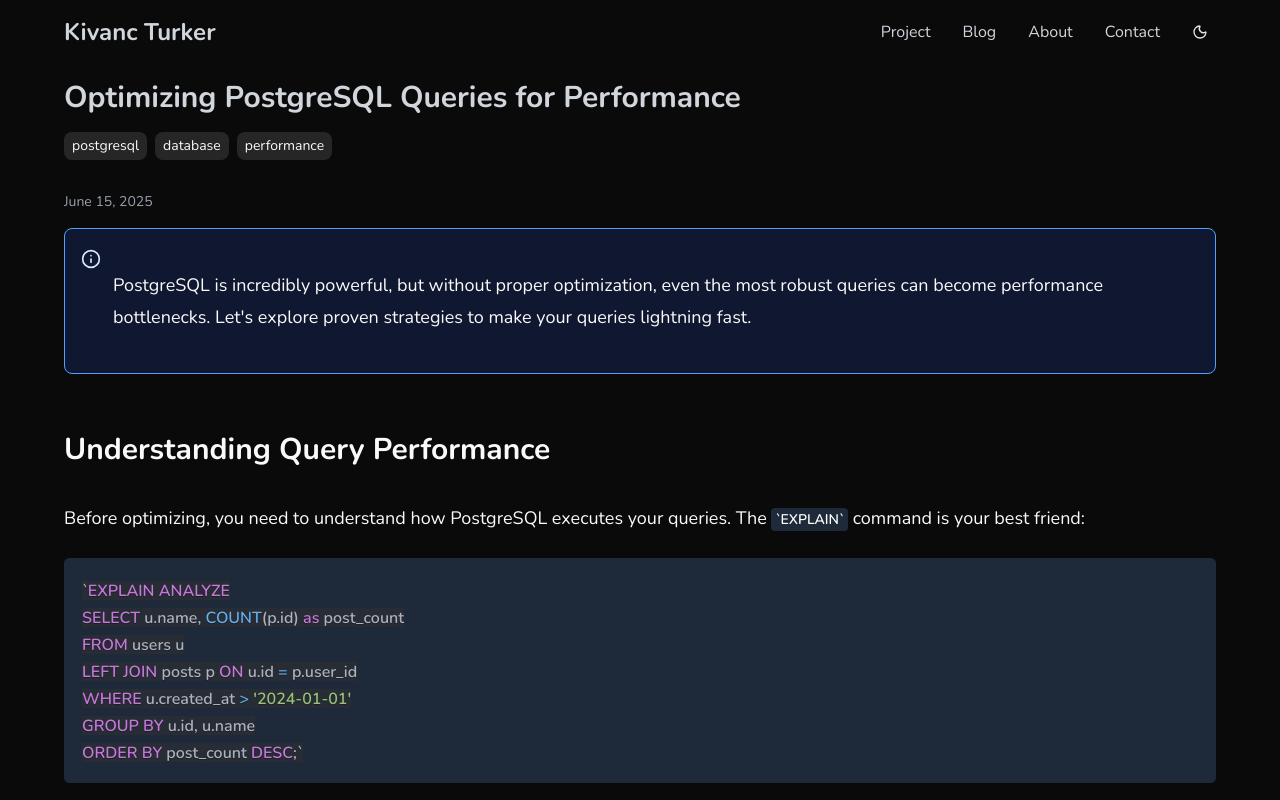
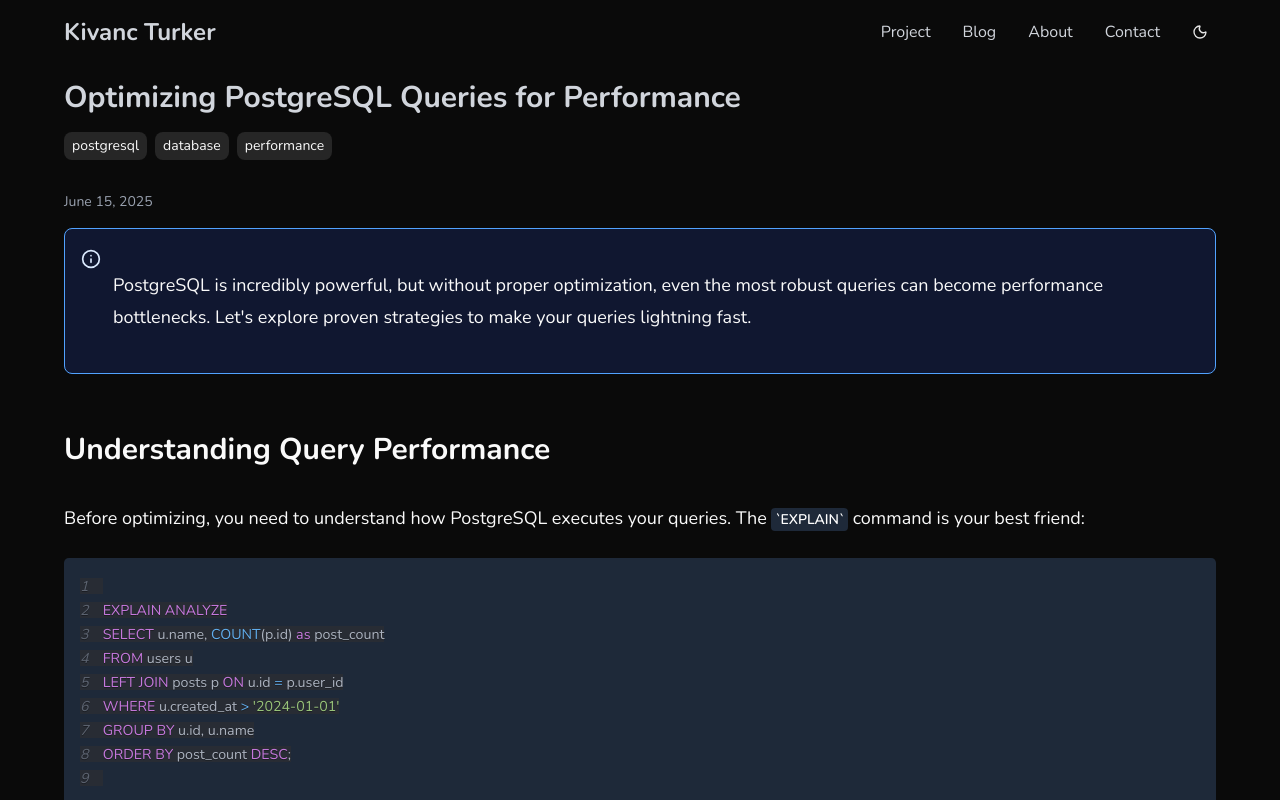
Before and after one commit to kivancturker/portfolio-website, a Next.js app: page /blog/postgresql-query-optimization in a window 1280 px wide. Shown: the top 800 px of the page. Built offline with nearby package versions, Linux system fonts and the light colour scheme.

Commit message:
CodeBlock component takes showLineNumbers

```diff
--- a/components/mdx/CodeBlock.tsx
+++ b/components/mdx/CodeBlock.tsx
@@ -12,10 +12,11 @@ export function CodeBlock({
     <SyntaxHighlighter
       language={lang}
       style={oneDark}
-      PreTag="div"
+      PreTag="pre"
+      showLineNumbers={true}
       className="rounded-md !bg-gray-900 dark:!bg-gray-800"
     >
-      {children.trim()}
+      {children}
     </SyntaxHighlighter>
   );
 }
--- a/content/blog/react-server-components.mdx
+++ b/content/blog/react-server-components.mdx
@@ -35,16 +35,16 @@ Server Components don't add to your JavaScript bundle since they run on the serv
 <CodeBlock lang="tsx">{`
 // This runs on the server
 async function UserProfile({ userId }: { userId: string }) {
-  const user = await db.user.findUnique({
-    where: { id: userId },
-    include: { posts: true }
-  });
+    const user = await db.user.findUnique({
+        where: { id: userId },
+        include: { posts: true }
+});
 
 return (
 
 <div>
-<h1>{user.name}</h1>
-\t<PostList posts={user.posts} />
+    <h1>{user.name}</h1>
+    <PostList posts={user.posts} />
 </div>
 );
 }
```
